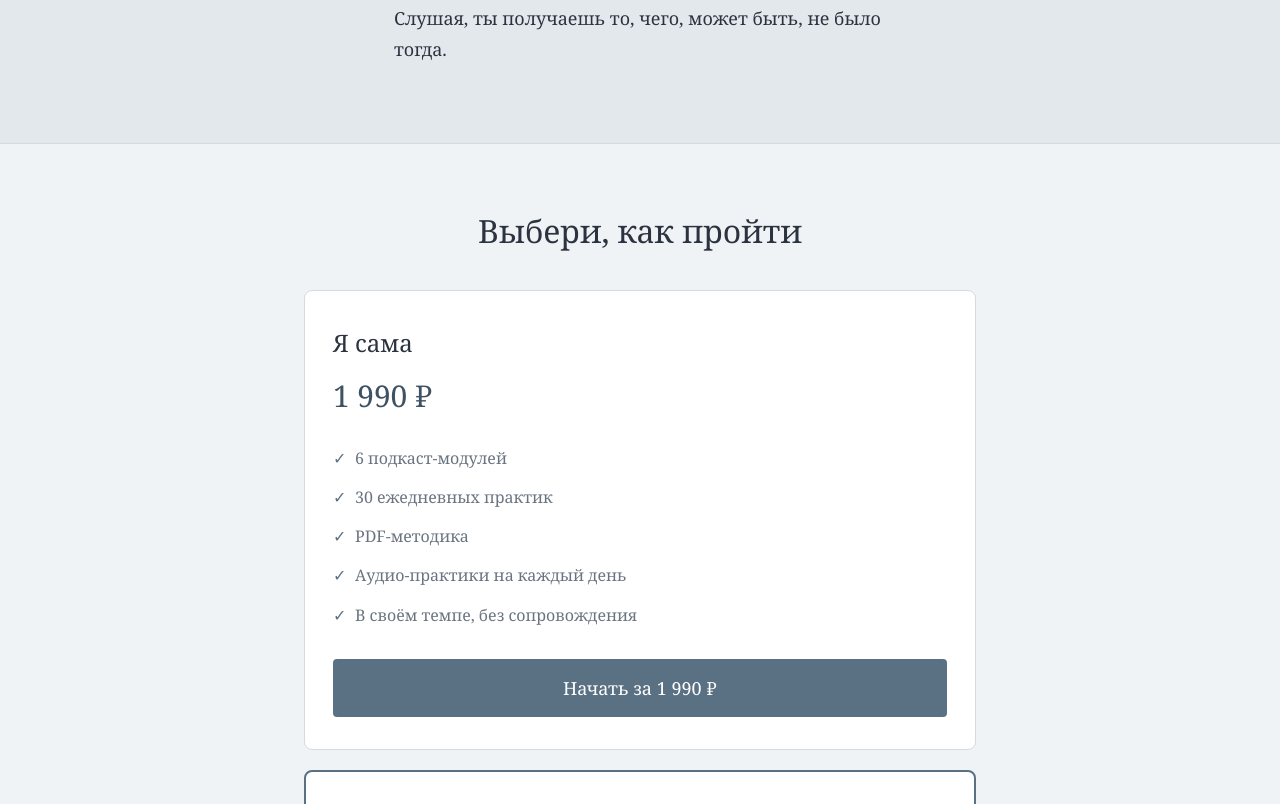
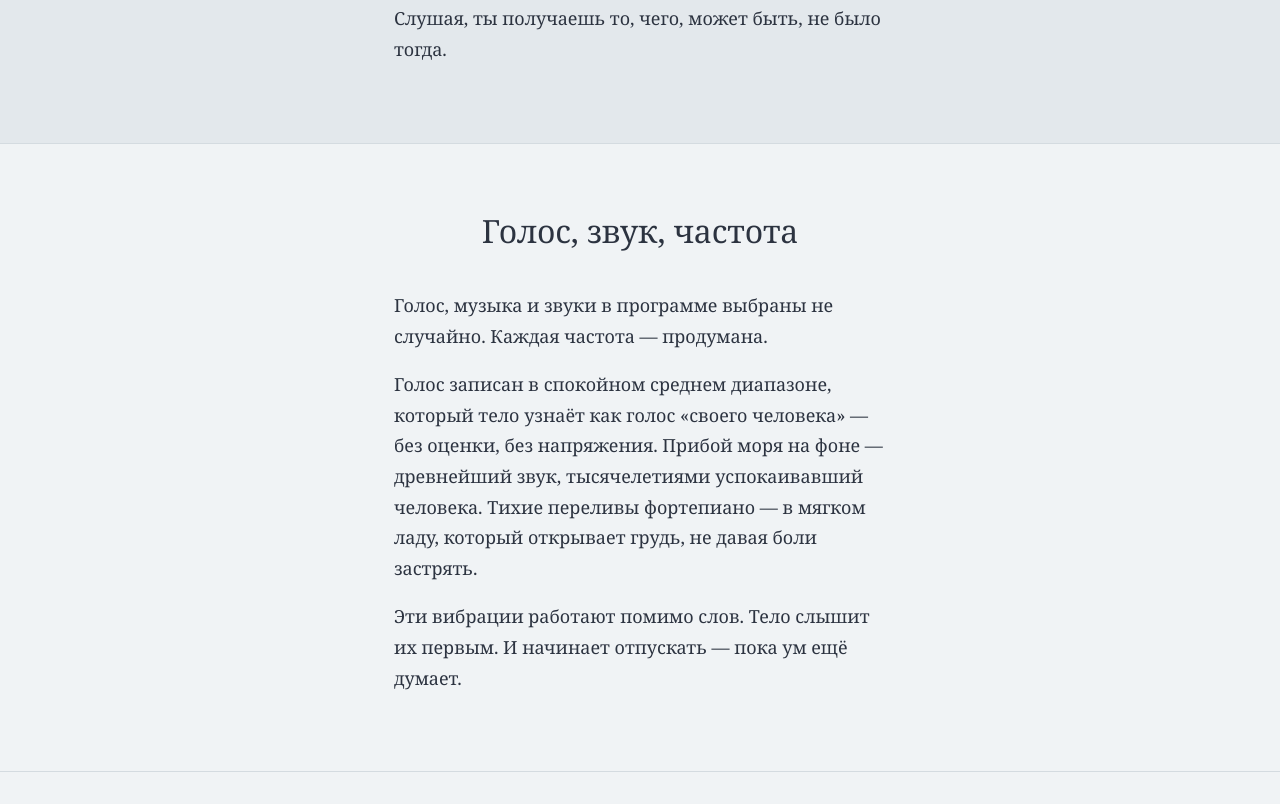
Before and after one commit to prokofevanata2-commits/landing-tihoe, a plain HTML site: page index.html in a window 1280 px wide. Shown: the part 3536-4340 px from the top of the page. Drawn offline with Linux system fonts and the light colour scheme.

Commit message:
Add 'Voice, sound, frequency' section about intentional sound design

```diff
--- a/index.html
+++ b/index.html
@@ -339,6 +339,15 @@
   </div>
 </section>
 
+<section>
+  <div class="container author-block">
+    <h2>Голос, звук, частота</h2>
+    <p>Голос, музыка и звуки в программе выбраны не случайно. Каждая частота — продумана.</p>
+    <p>Голос записан в спокойном среднем диапазоне, который тело узнаёт как голос «своего человека» — без оценки, без напряжения. Прибой моря на фоне — древнейший звук, тысячелетиями успокаивавший человека. Тихие переливы фортепиано — в мягком ладу, который открывает грудь, не давая боли застрять.</p>
+    <p>Эти вибрации работают помимо слов. Тело слышит их первым. И начинает отпускать — пока ум ещё думает.</p>
+  </div>
+</section>
+
 <section id="tariffs">
   <div class="container">
     <h2>Выбери, как пройти</h2>
```
